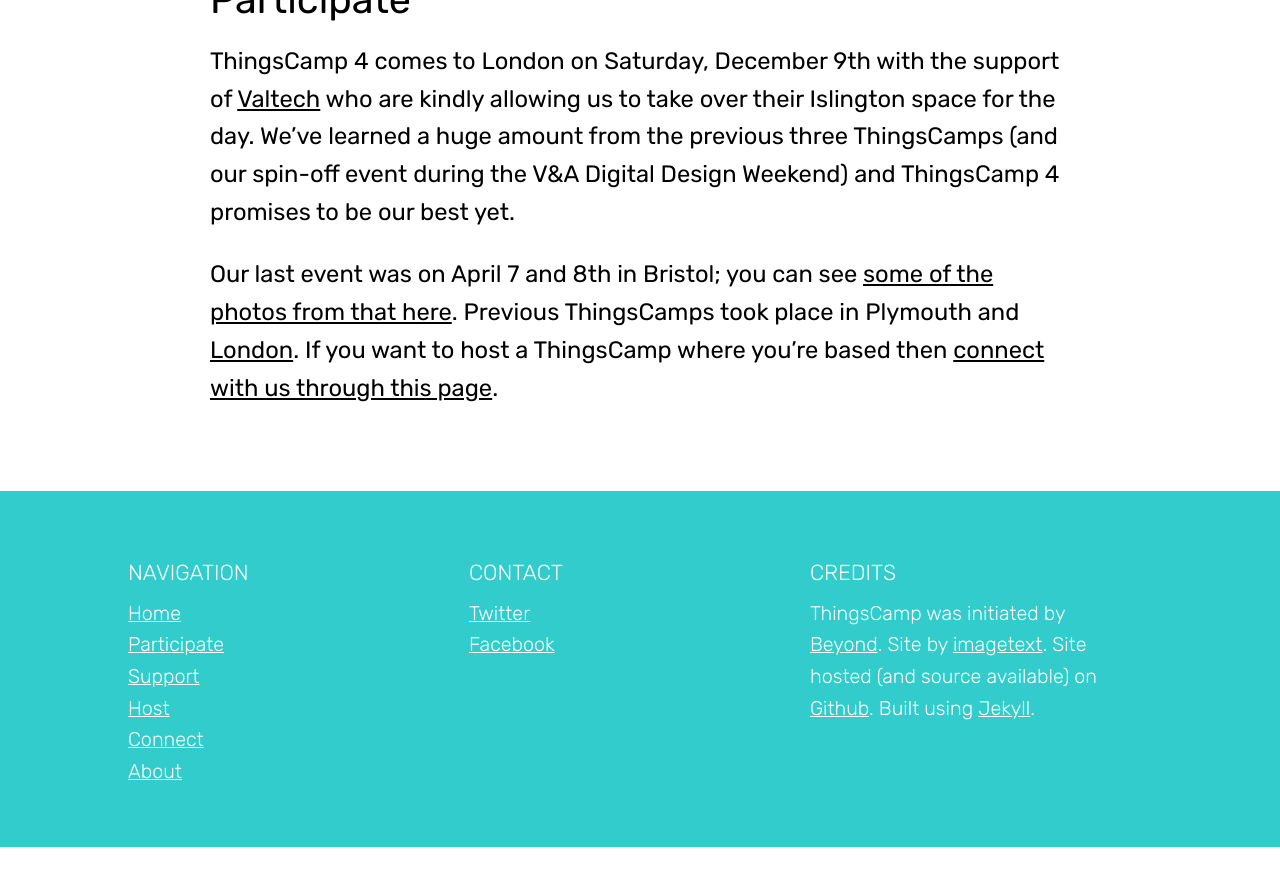
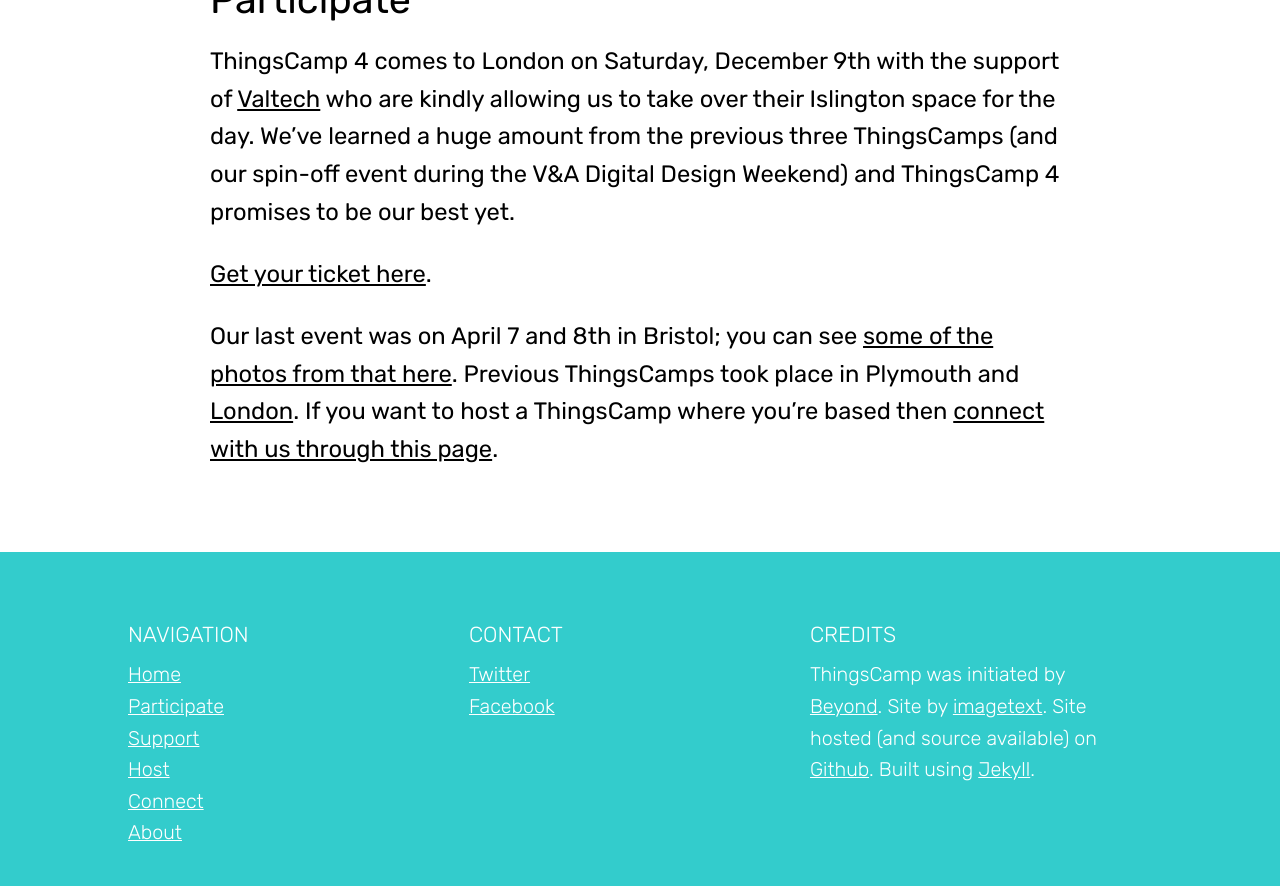
Before and after one commit to thingscamp/thingscamp.github.io, a Jekyll site: the page built from participate.md, in a window 1280 px wide and 900 px high, scrolled down 579 px. Shown: the top 886 px of the window. Built offline with Jekyll 4.4.1, drawn with Linux system fonts in a browser that asks for light colours; before the commit the page ends 1426 px from its top, so only the background shows below that.

Commit message:
Updated front page.

```diff
--- a/_layouts/default.html
+++ b/_layouts/default.html
@@ -21,7 +21,7 @@
 
     <div class="wrapper-highlight">
         <div class="strapline">
-        <div class="latest"><p></p><span class="latest-text"><h2>ThingsCamp Photos!</h2><p><a href="https://www.flickr.com/photos/mistergough/albums/72157679862656462">Here's what we got up to during ThingsCamp 3 in Bristol.</a></p>
+        <div class="latest"><p></p><span class="latest-text"><h2>ThingsCamp 4!</h2><p><a href="https://www.eventbrite.co.uk/e/thingscamp-4-tickets-39691765138">Join us in London on December 9th.</a></p>
         </div>
         <p>As more and more gets connected to the internet, our digital lives have more possibilities, wider implications and greater risks than ever before. <a href="{{ site.baseurl }}/about">Explore them together</a>.</p>
         </div>
--- a/participate.md
+++ b/participate.md
@@ -6,4 +6,6 @@ permalink: /participate/
 
 ThingsCamp 4 comes to London on Saturday, December 9th with the support of [Valtech](http://valtech.co.uk) who are kindly allowing us to take over their Islington space for the day. We've learned a huge amount from the previous three ThingsCamps (and our spin-off event during the V&A Digital Design Weekend) and ThingsCamp 4 promises to be our best yet.
 
+[Get your ticket here](https://www.eventbrite.co.uk/e/thingscamp-4-tickets-39691765138).
+
 Our last event was on April 7 and 8th in Bristol; you can see [some of the photos from that here](https://www.flickr.com/photos/mistergough/albums/72157679862656462). Previous ThingsCamps took place in Plymouth and [London](http://beyond.place/2016/11/11/thinking-things-through/). If you want to host a ThingsCamp where you're based then [connect with us through this page](http://things.camp/connect/).
```
